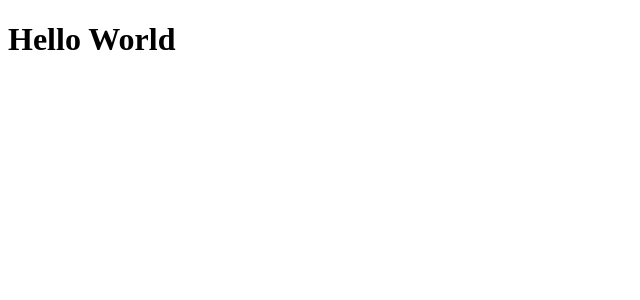
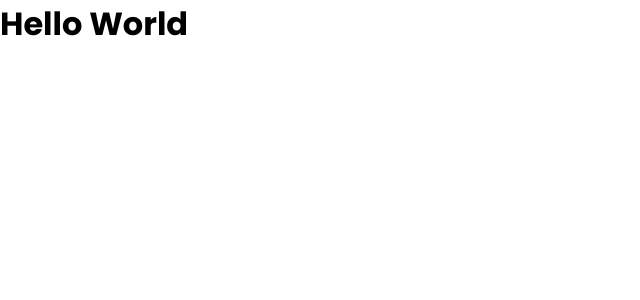
Before and after one commit to victorguirra/huddle, a React (Create React App) app: page / in a window 1280 px wide. Shown: the top 300 px of the page, without its empty margins (0-640 px from the left). Built offline with nearby package versions, Linux system fonts and the light colour scheme.

Commit message:
create global styles

```diff
--- a/package.json
+++ b/package.json
@@ -13,6 +13,7 @@
     "react": "^17.0.2",
     "react-dom": "^17.0.2",
     "react-scripts": "4.0.3",
+    "styled-components": "^5.3.0",
     "typescript": "^4.1.2",
     "web-vitals": "^1.0.1"
   },
@@ -39,5 +40,8 @@
       "last 1 firefox version",
       "last 1 safari version"
     ]
+  },
+  "devDependencies": {
+    "@types/styled-components": "^5.1.12"
   }
 }
--- /dev/null
+++ b/src/assets/styles/global.ts
@@ -0,0 +1,11 @@
+import { createGlobalStyle } from 'styled-components';
+
+export default createGlobalStyle`
+    * {
+        padding:0;
+        margin:0;
+        box-sizing:border-box;
+
+        font-family:'Poppins', sans-serif;
+    }
+`;
--- a/src/index.tsx
+++ b/src/index.tsx
@@ -1,9 +1,12 @@
 import React from 'react';
 import ReactDOM from 'react-dom';
+
+import GlobalStyles from './assets/styles/global';
 import App from './App';
 
 ReactDOM.render(
   <React.StrictMode>
+    <GlobalStyles />
     <App />
   </React.StrictMode>,
   document.getElementById('root')
```
Also changed, not shown: 1 other file (tests, documents, lock files or other folders).
